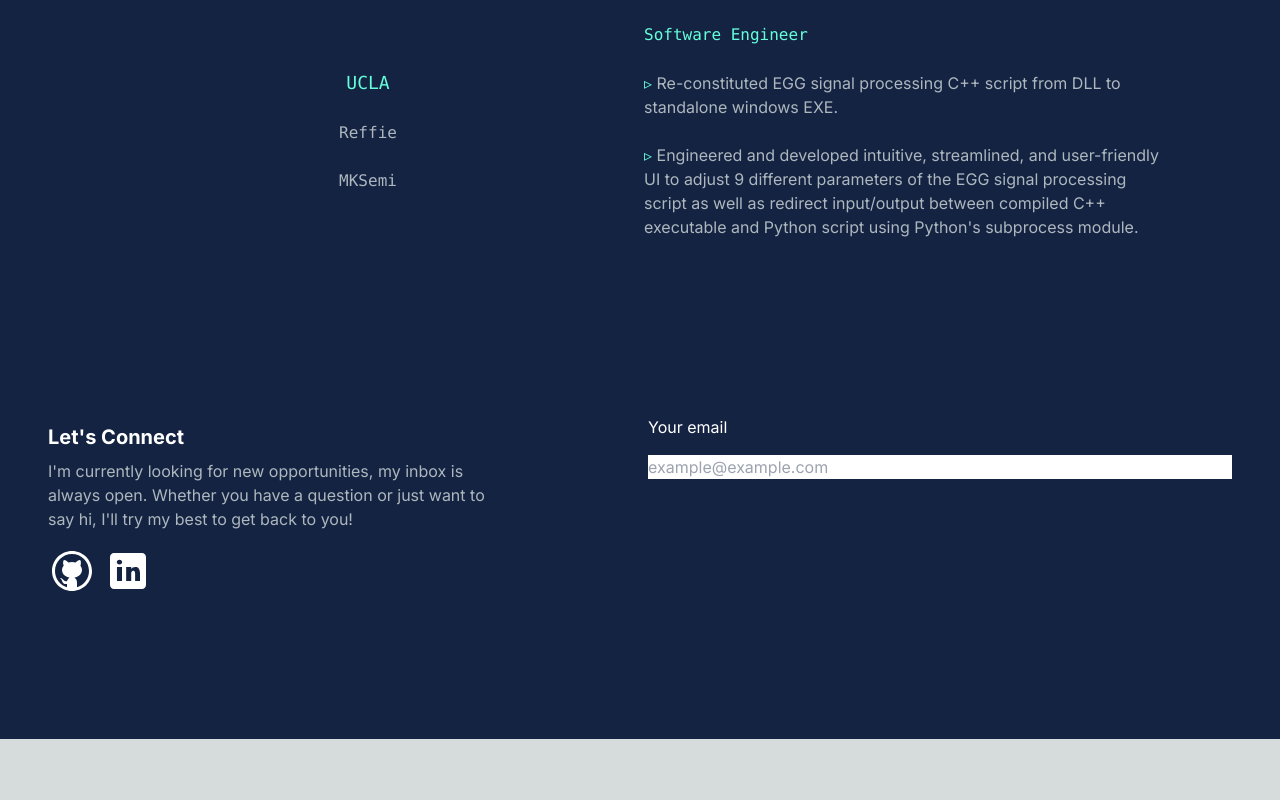
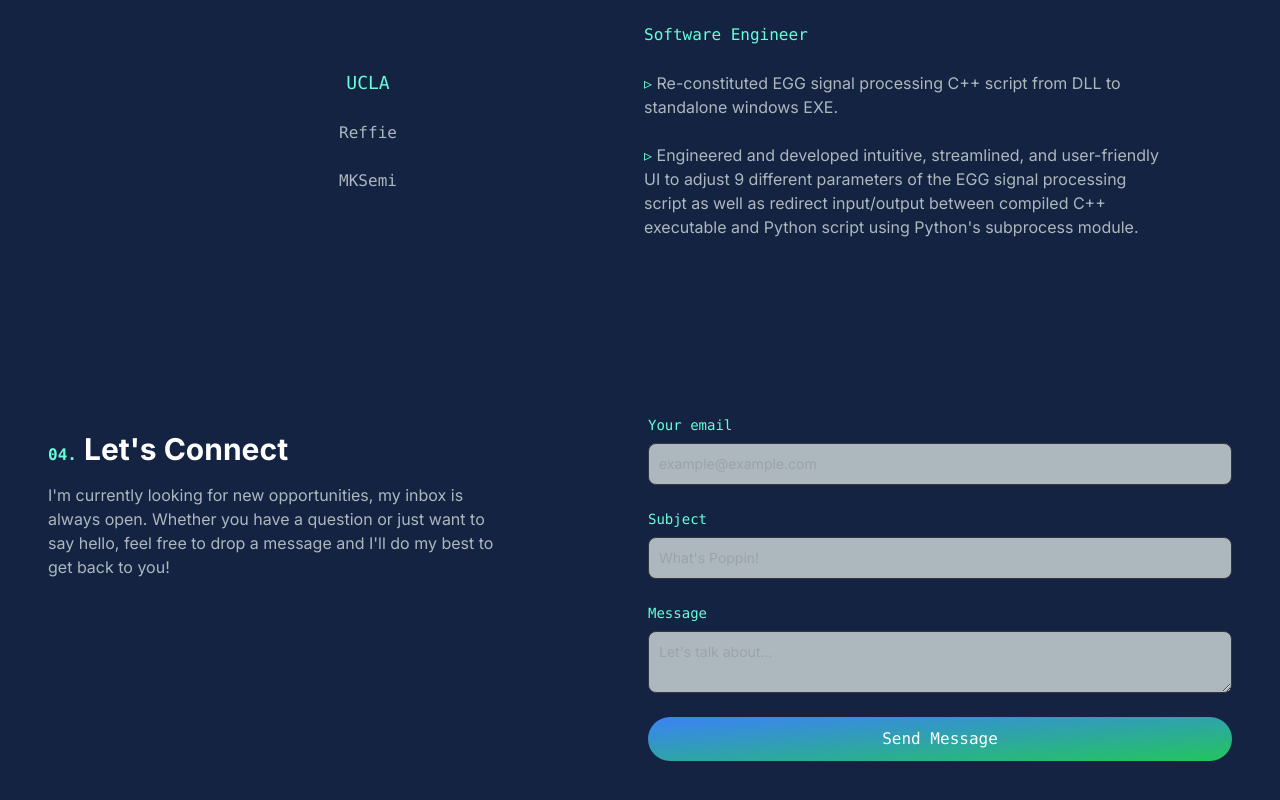
Before and after one commit to zhendahu/zhendahu.github.io, a Next.js app in the folder zhenda-portfolio/: page / in a window 1280 px wide. Shown: the part 1520-2320 px from the top of the page. Before the commit the page ends 2259 px from the top, so only its background shows below. Built offline with nearby package versions, Linux system fonts and the light colour scheme.

Commit message:
initial email test (doesn't work)

```diff
--- a/zhenda-portfolio/src/app/api/send/route.js
+++ b/zhenda-portfolio/src/app/api/send/route.js
@@ -2,16 +2,21 @@
 import { Resend } from 'resend';
 
 const resend = new Resend(process.env.RESEND_API_KEY);
+const fromEmail = process.env.FROM_EMAIL
 
-export async function POST() {
+export async function POST(req, res) {
+    const {body} = await req.json();
+    const {email, subject, message} = body;
   try {
     const data = await resend.emails.send({
-      from: 'Zhenda <zhendahu@gmail.com>',
-      to: ['zhendahu@gmail.com'],
-      subject: 'Hello world',
+      from: fromEmail,
+      to: ['zhendahu@gmail.com', email],
+      subject: subject,
       react: (
       <>
-        <p>Email Body</p>
+        <h1>{subject}</h1>
+        <p>Thank you for reaching out!</p>
+        <p>{message}</p>
       </>) ,
     });
 
--- a/zhenda-portfolio/src/app/components/EmailSection.jsx
+++ b/zhenda-portfolio/src/app/components/EmailSection.jsx
@@ -1,31 +1,78 @@
+"use client"
 import React from 'react'
-import GithubIcon from "../../../public/github-icon.svg"
-import LinkedinIcon from "../../../public/linkedin-icon.svg"
-import Link from "next/link"
-import Image from 'next/image'
 
 const EmailSection = () => {
+
+    const handleSubmit = async (e) => {
+        e.preventDefault();
+        const data = {
+            email: e.target.email.value,
+            subject: e.target.subject.value,
+            message: e.target.message.value,
+        }
+        const JSONdata = JSON.stringify(data)
+        const endpoint = "/api/send"
+
+        const options = {
+            method: 'POST',
+            headers: {
+                'Content-Type': 'application/json'
+            },
+            body: JSONdata,
+        }
+
+        const response = await fetch(endpoint, options)
+        const resData = await response.json()
+
+        if (response.status === 200) {
+            console.log('Message sent.')
+        }
+    }
+
   return (
-    <section className='grid md:grid-cols-2 my-12 md:my-12 py-24 gap-4'>
-        <div>
-            <h5 className='text-xl font-bold text-white my-2'>Let's Connect</h5>
+    <section className='grid md:grid-cols-2 my-12 md:my-12 py-24 gap-4 relative text-[#ADB7BE]'>
+        <div className=''>
+            <h2 className='text-3xl text-white font-bold py-2 xl:py-4'> <span className='font-mono text-[#64FFDA] text-base'>04.</span> Let's Connect</h2>
             <p className="text-[#ADB7BE] mb-4 max-w-md">
                 {" "}
-                I'm currently looking for new opportunities, my inbox is always open. Whether you have a question or just want to say hi, I'll try my best to get back to you!
+                I'm currently looking for new opportunities, my inbox is always open. Whether you have a question or just want to say hello, feel free to drop a message and I'll do my best to get back to you!
             </p>
-            <div className='socials flex flex-row gap-2'>
-                <Link href={"https://github.com/zhendahu"} target="_blank">
-                    <Image src={GithubIcon} alt="Github Icon" />
-                </Link>
-                <Link href={"https://www.linkedin.com/in/zhendahu/"} target='_blank'>
-                    <Image src={LinkedinIcon} alt="LinkedIn Icon" />
-                </Link>
-            </div>
         </div>
         <div>
-            <form className='flex flex-col gap-4'>
-                <label htmlFor="email" className='text-white'> Your email </label>
-                <input type="email" id="email" required placeholder="example@example.com"/>
+            <form className='flex flex-col' onSubmit={handleSubmit}>
+                <div className='mb-6'>
+                    <label htmlFor="email" className='block text-sm font-mono text-[#64FFDA] mb-2'> Your email </label>
+                    <input
+                        name='email'
+                        type="email"
+                        id="email"
+                        required placeholder="example@example.com"
+                        className='bg-[#ADB7BE] border border-[#33353F] placeholder-[#9CA2A9] text-gray-100 text-sm rounded-lg block w-full p-2.5'
+                    />
+                </div>
+                <div className='mb-6'>
+                    <label htmlFor="subject" className='block text-sm font-mono text-[#64FFDA] mb-2'> Subject </label>
+                    <input
+                        name='subject'
+                        type="text"
+                        id="subject"
+                        required placeholder="What's Poppin!"
+                        className='bg-[#ADB7BE] border border-[#33353F] placeholder-[#9CA2A9] text-gray-100 text-sm rounded-lg block w-full p-2.5'
+                    />
+                </div>
+                <div className='mb-6'>
+                    <label htmlFor="message" className='block text-sm font-mono text-[#64FFDA] mb-2'> Message </label>
+                    <textarea
+                        name="message"
+                        id="message"
+                        className='bg-[#ADB7BE] border border-[#33353F] placeholder-[#9CA2A9] text-gray-100 text-sm rounded-lg block w-full p-2.5'
+                        placeholder="Let's talk about..."
+                    />
+                </div>
+                <button
+                    type="submit"
+                    className="bg-gradient-to-br from-blue-500 to-green-500 hover:from-blue-500 hover:to-yellow-500 text-white py-2.5 px-5 rounded-full font-mono w-full h-full"
+                >Send Message</button>
             </form>
         </div>
     </section>
--- a/zhenda-portfolio/src/app/page.js
+++ b/zhenda-portfolio/src/app/page.js
@@ -4,6 +4,9 @@ import { Navbar } from './components/Navbar'
 import AboutSection from './components/AboutSection'
 import ExperienceSection from './components/ExperienceSection'
 import EmailSection from './components/EmailSection'
+import GithubIcon from "../../public/github-icon.svg"
+import LinkedinIcon from "../../public/linkedin-icon.svg"
+import Link from "next/link"
 
 export default function Home() {
   return (
@@ -21,6 +24,15 @@ export default function Home() {
       <container className="container mx-auto px-12">
         <EmailSection />
       </container>
+      <footer className='fixed bottom-0 left-0 z-20 p-4 flex flex-col gap-4'>
+        <Link href={"https://github.com/zhendahu"} target="_blank">
+            <Image src={GithubIcon} alt="Github Icon" />
+        </Link>
+        <Link href={"https://www.linkedin.com/in/zhendahu/"} target='_blank'>
+            <Image src={LinkedinIcon} alt="LinkedIn Icon" />
+        </Link>
+
+      </footer>
     </main>
   )
 }
```
Also changed, not shown: 1 other file (tests, documents, lock files or other folders).
